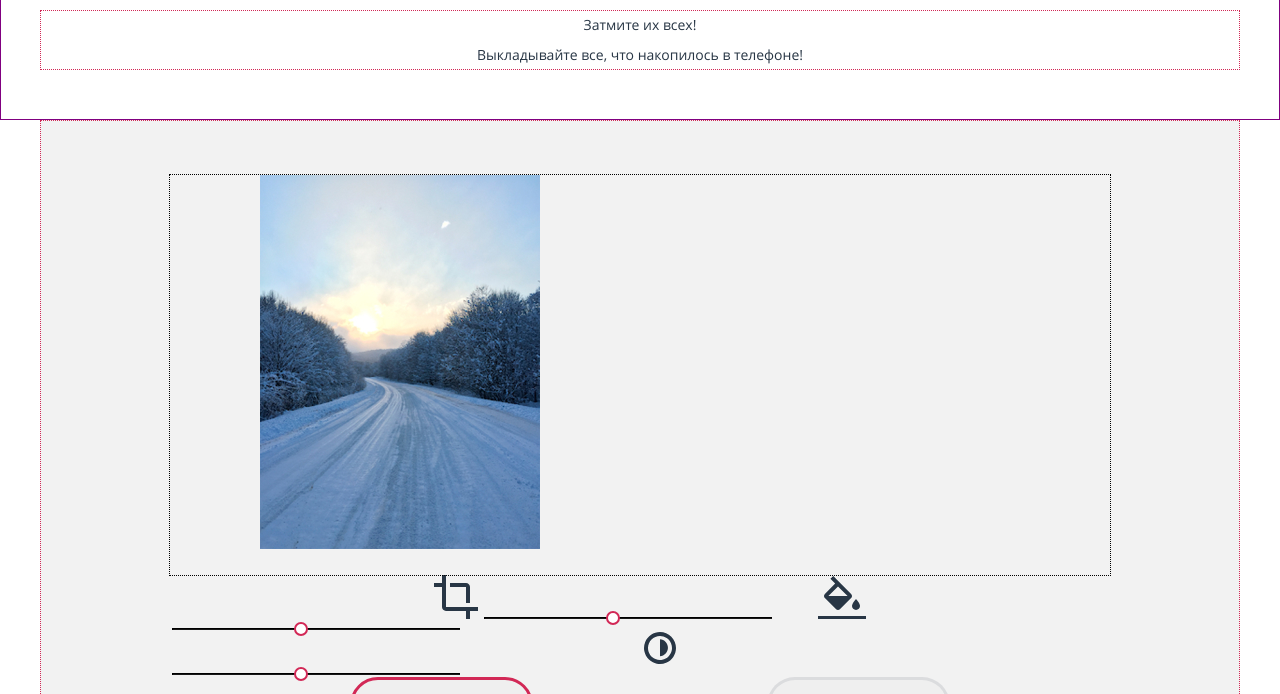
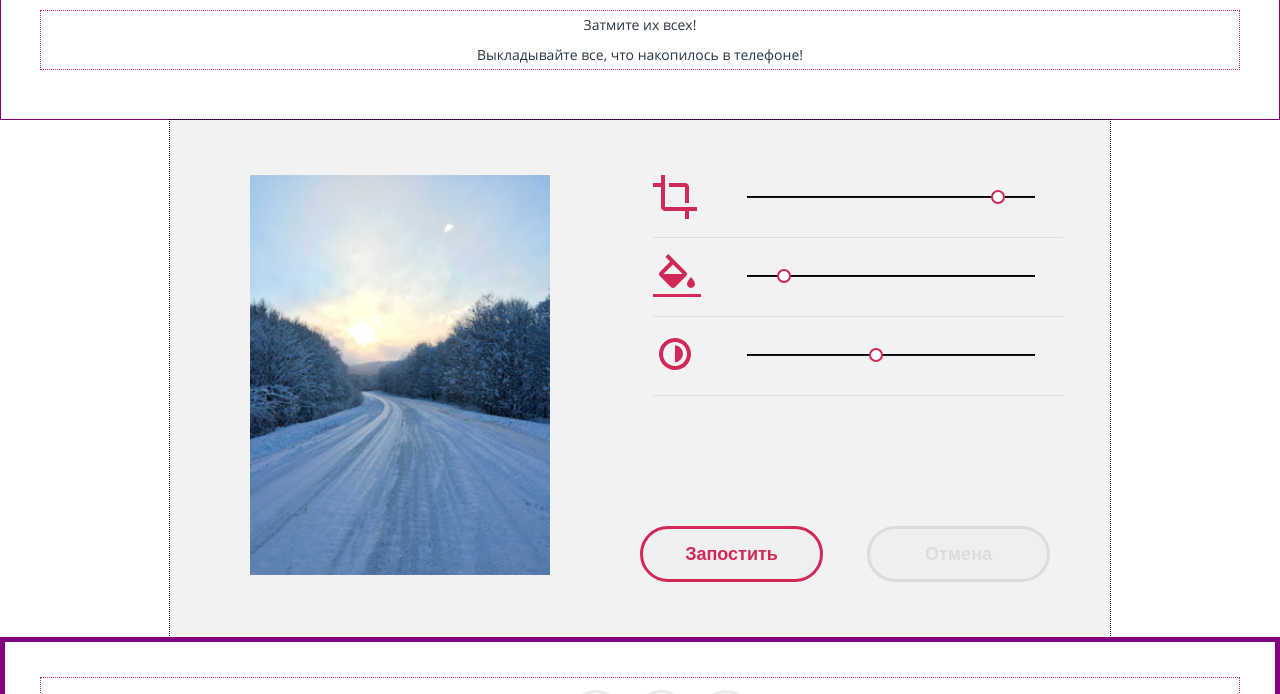
Before and after one commit to ks123kirill/1530953-pink-22, a website: page source/catalog.html in a window 1280 px wide. Shown: the part 2510-3204 px from the top of the page. Drawn offline with nearby package versions, Linux system fonts and the light colour scheme; files that its build step writes are made by us from their sources.

Commit message:
Декоративные элементы страницы каталога. part II

```diff
--- a/source/catalog.html
+++ b/source/catalog.html
@@ -194,38 +194,46 @@
         </div>
       </div>
 
-      <section class="catalog-add wrapper">
+      <section class="catalog-add">
         <div class="catalog-add__photo">
-          <a><img class="catalog-add__img" src="img/winter-road.jpg" width="280" height="374" alt="Зимняя дорога">
+          <a><!-- Здесь какой то другой тег должен быть -->
+            <img class="catalog-add__img" src="img/winter-road.jpg" width="280" height="374" alt="Зимняя дорога">
           </a>
         </div>
 
         <form class="catalog-add__range range" action="https://echo.htmlacademy.ru" method="post">
-          <label class="range__label range__label--crop" for="range-crop">
-            <svg class="range__img range__img--active" width="44" height="44" viewBox="0 0 44 44" fill="none" xmlns="http://www.w3.org/2000/svg">
+
+          <p class="range__label range__label--crop" for="range-crop">
+            <button class="button range__label-button" type="button">
+              <svg class="range__img range__img--crop range__img--active" width="44" height="44" viewBox="0 0 44 44" fill="none" xmlns="http://www.w3.org/2000/svg">
                 <path d="M32 28H36V12C36 10.9391 35.5786 9.92172 34.8284 9.17157C34.0783 8.42143 33.0609 8 32 8H16V12H32V28ZM12 32V0H8V8H0V12H8V32C8 33.0609 8.42143 34.0783 9.17157 34.8284C9.92172 35.5786 10.9391 36 12 36H32V44H36V36H44V32H12Z" fill="#283645"/>
               </svg>
-            <input class="range__toggle range__toggle--crop" id="range-crop" type="range" name="range-toggle-size" min="1" max="10" step="1" value="5">
-          </label>
+            </button>
+            <input class="range__toggle range__toggle--crop" id="range-crop" type="range" name="range-toggle-size" min="10" max="100" step="1" value="90">
+          </p>
 
-          <label class="range__label range__label--fill" for="range-fill">
-            <svg width="48" height="43" viewBox="0 0 48 43" fill="none" xmlns="http://www.w3.org/2000/svg">
+          <p class="range__label range__label--fill" for="range-fill">
+            <button class="button range__label-button" type="button">
+              <svg class="range__img range__img--fill" width="48" height="43" viewBox="0 0 48 43" fill="none" xmlns="http://www.w3.org/2000/svg">
                 <path d="M33.12 17.88L15.24 0L12.41 2.83L17.17 7.59L6.88 17.88C6.3182 18.4425 6.00264 19.205 6.00264 20C6.00264 20.795 6.3182 21.5575 6.88 22.12L17.88 33.12C18.4425 33.6818 19.205 33.9974 20 33.9974C20.795 33.9974 21.5575 33.6818 22.12 33.12L33.12 22.12C33.6818 21.5575 33.9974 20.795 33.9974 20C33.9974 19.205 33.6818 18.4425 33.12 17.88ZM10.41 20L20 10.42L29.59 20H10.41ZM38 23C38 23 34 27.33 34 30C34 31.0609 34.4214 32.0783 35.1716 32.8284C35.9217 33.5786 36.9391 34 38 34C39.0609 34 40.0783 33.5786 40.8284 32.8284C41.5786 32.0783 42 31.0609 42 30C42 27.33 38 23 38 23Z" fill="#283645"/>
                 <path d="M48 40H0V43H48V40Z" fill="#283645"/>
               </svg>
-            <input class="range__toggle range__toggle--fill" type="range" name="range-fill" min="1" max="10" step="1" value="5">
-          </label>
+            </button>
+            <input class="range__toggle range__toggle--fill" type="range" name="range-fill" min="10" max="100" step="1" value="20">
+          </p>
 
-          <label class="range__label range__label--contrast" for="range-contrast">
-            <svg width="32" height="32" viewBox="0 0 32 32" fill="none" xmlns="http://www.w3.org/2000/svg">
+          <p class="range__label range__label--contrast" for="range-contrast">
+            <button class="button range__label-button" type="button">
+              <svg class="range__img range__img--contrast" width="32" height="32" viewBox="0 0 32 32" fill="none" xmlns="http://www.w3.org/2000/svg">
                 <path d="M16 4C18.3734 4 20.6935 4.70379 22.6669 6.02236C24.6402 7.34094 26.1783 9.21509 27.0866 11.4078C27.9948 13.6005 28.2325 16.0133 27.7694 18.3411C27.3064 20.6689 26.1635 22.8071 24.4853 24.4853C22.8071 26.1635 20.6689 27.3064 18.3411 27.7694C16.0133 28.2324 13.6005 27.9948 11.4078 27.0866C9.21509 26.1783 7.34095 24.6402 6.02237 22.6668C4.70379 20.6935 4.00001 18.3734 4.00001 16C4.00001 12.8174 5.26429 9.76515 7.51473 7.51472C9.76516 5.26428 12.8174 4 16 4ZM16 0C12.8355 0 9.74207 0.938384 7.11088 2.69649C4.4797 4.45459 2.42894 6.95345 1.21793 9.87706C0.0069325 12.8007 -0.309921 16.0177 0.307443 19.1214C0.924806 22.2251 2.44866 25.0761 4.6863 27.3137C6.92394 29.5513 9.77487 31.0752 12.8786 31.6926C15.9823 32.3099 19.1993 31.9931 22.1229 30.7821C25.0466 29.5711 27.5454 27.5203 29.3035 24.8891C31.0616 22.2579 32 19.1645 32 16C32 11.7565 30.3143 7.68687 27.3137 4.68629C24.3131 1.68571 20.2435 0 16 0Z" fill="#283645"/>
                 <path d="M16 24.29C18.1536 24.1422 20.1708 23.1824 21.644 21.6046C23.1172 20.0268 23.9366 17.9486 23.9366 15.79C23.9366 13.6314 23.1172 11.5532 21.644 9.97538C20.1708 8.39759 18.1536 7.43782 16 7.29" fill="#283645"/>
               </svg>
-            <input class="range__toggle range__toggle--contrast" type="range" name="range-contrast" min="1" max="10" step="1" value="5">
-          </label>
+            </button>
+            <input class="range__toggle range__toggle--contrast" type="range" name="range-contrast" min="10" max="100" step="1" value="50">
+          </p>
 
-          <button class="button catalog-add__button catalog-add__button--post" type="submit">Запостить</button>
-          <button class="button catalog-add__button catalog-add__button--canсel" type="button">Отмена</button>
+          <button class="button range__add-button range__add-button--post" type="submit">Запостить</button>
+          <button class="button range__add-button range__add-button--repeal" type="button">Отмена</button>
         </form>
       </section>
     </main>
--- a/source/less/blocks/button.less
+++ b/source/less/blocks/button.less
@@ -3,6 +3,7 @@
   border-radius: 3px;
   border: none;
   box-sizing: border-box;
+  padding: 0;
 }
 
 // .button--hamburger {
--- a/source/less/blocks/catalog-add.less
+++ b/source/less/blocks/catalog-add.less
@@ -1,123 +1,53 @@
 .catalog-add {
   background-color: var(--basic-grey);
+  padding-bottom: 40px;
+}
+
+.catalog-add__photo {
+  margin-bottom: 40px;
 }
 
 .catalog-add__img {
   width: 280px;
   height: 374px;
   object-fit: contain;
-  margin: 0 0 40px 0;
+  margin: 0;
   background-color: var(--basic-blue-dark);
-}
-
-.catalog-add__button {
-  width: 280px;
-  height: 56px;
-  font-weight: bold;
-  font-size: 18px;
-  line-height: 15px;
-  text-align: center;
-  border: 3px solid;
-  box-sizing: border-box;
-  border-radius: 30px;
-  padding: 16px;
-  margin-bottom: 12px;
-
-  &--post {
-    color: var(--basic-red);
-    border-color: var(--basic-red);
-
-    &:hover,
-    &:focus {
-      color: var(--basic-white);
-      background-color: var(--basic-red);
-    }
-
-    &:active {
-      color: var(--special-white-opacity);
-    }
-  }
-
-  &--canсel {
-    color: var(--special-blue-light-opacity);
-    border-color: var(--special-blue-light-opacity);
-
-    &:hover,
-    &:focus {
-      color: var(--special-blue-opacity);
-      border-color: var(--special-blue-opacity);
-    }
-
-    &:active {
-      color: var(--special-white-opacity);
-      background-color: var(--special-blue-opacity);
-      border-color: transparent;
-    }
-  }
 }
 
 @media (min-width: @tablet-width) {
   .catalog-add {
-    padding-top: 55px;
-    padding-bottom: 55px;
-  }
-
-  .catalog-add__photo {
-    width: 620px;
+    padding: 55px 20px;
     box-sizing: border-box;
     display: grid;
     grid-template-columns: repeat(2, 1fr);
-    grid-template-rows: repeat(4, 100px);
     grid-gap: 0 20px;
     margin: 0 auto;
     outline: 1px dotted black;
   }
 
-  .catalog-add__range {
-    height: 200px;
-    grid-column: ~"2/-1";
+  .catalog-add__photo {
+    height: min-content;
+    margin-bottom: 0;
   }
 
-  .catalog-add__button {
-    &--post {
-      grid-column: ~"2/-1";
-      grid-row: ~"3/4";
-    }
+  .catalog-add__img {
+    width: 300px;
+    height: 400px;
+    object-fit: contain;
+  }
 
-    &--canсel {
-      grid-column: ~"2/-1";
-      grid-row: ~"4/5";
-    }
+  .catalog-add__range {
+    grid-column: ~"2/-1";
   }
 }
 
 @media (min-width: @desktop-width) {
-  .catalog-add__photo {
+  .catalog-add {
     width: 940px;
     grid-template-columns: 300px 410px;
-    grid-template-rows: 200px 100px 100px;
     grid-gap: 0 90px;
-    padding: 0 60px 0 80px;
-    margin: 0;
-  }
-
-  .catalog-add__range {
-    height: 200px;
-    grid-column: ~"2/-1";
-  }
-
-  .catalog-add__button {
-    width: 183px;
-
-    &--post {
-      grid-column: ~"2/-1";
-      grid-row: ~"3/-1";
-    }
-
-    &--canсel {
-      grid-column: ~"2/-1";
-      grid-row: ~"3/-1";
-      margin-left: 230px;
-    }
+    padding-left: 80px;
+    padding-right: 60px;
   }
 }
--- a/source/less/blocks/range.less
+++ b/source/less/blocks/range.less
@@ -1,37 +1,61 @@
 .range {
+  max-width: 280px;
   box-sizing: border-box;
+  display: flex;
+  flex-wrap: wrap;
+  justify-content: center;
+  align-items: flex-start;
+  margin: 0 auto;
 }
 
-// .range {
-//   display: flex;
-//   flex-wrap: wrap;
-//   justify-content: center;
-//   align-items: flex-start;
-// }
+.range__label {
+  position: relative;
+  margin: 0 0 62px 0;
 
-// .range__label {
-//   &--crop {
-//     order: -3;
-//     margin-right: 35px;
-//   }
+  &--crop,
+  &--fill {
+    margin-right: 35px;
+  }
 
-//   &--fill {
-//     order: -2;
-//     margin-right: 35px;
-//   }
+  &--contrast {
+    margin-bottom: 117px;
+  }
+}
 
-//   &--contrast {
-//     order: -1;
-//   }
-// }
+.range__label::after {
+  position: absolute;
+  content: "";
+  width: 320px;
+  height: 1px;
+  background-color: var(--special-blue-light-opacity);
+  top: 123px;
+  left: -59px;
+}
 
-.range__label {
-  width: 100%;
-  border-bottom: 5px solid var(--basic-grey);
-  // padding-bottom: 20px;
-  padding: 20px 20px;
-  margin-bottom: 20px;
-  box-sizing: border-box;
+.range__label--fill::after,
+.range__label--contrast::after {
+  display: none;
+}
+
+.range__img {
+  & path {
+    fill-opacity: 0.3;
+  }
+
+  &--active path {
+    fill-opacity: initial;
+    fill: var(--basic-red);
+  }
+}
+
+.range__label-button {
+  width: 44px;
+  height: 44px;
+  background-color: transparent;
+
+  &:hover path {
+    fill-opacity: 0.5;
+  }
 }
 
 .range__toggle {
@@ -43,6 +67,12 @@
   cursor: pointer;
   box-sizing: border-box;
   box-shadow: inset 1px 2px 1px #000000;
+
+  &--crop {
+    position: absolute;
+    top: 80px;
+    left: -20px;
+  }
 
   &--fill,
   &--contrast {
@@ -68,6 +98,10 @@
   border-radius: 50%;
   background: #ffffff;
   cursor: pointer;
+
+  &:active {
+    background-color: var(--basic-red);
+  }
 }
 
 /* All the same stuff for Firefox */
@@ -78,19 +112,107 @@
   border-radius: 50%;
   background: #ffffff;
   cursor: pointer;
+
+  &:active {
+    background-color: var(--basic-red);
+  }
 }
 
-/* All the same stuff for IE */
-.range__toggle::-ms-thumb {
-  border: 2px solid var(--basic-red);
-  height: 14px;
-  width: 14px;
-  border-radius: 50%;
-  background: #ffffff;
-  cursor: pointer;
+.range__add-button {
+  width: 280px;
+  height: 56px;
+  font-weight: bold;
+  font-size: 18px;
+  line-height: 15px;
+  text-align: center;
+  border: 3px solid;
+  box-sizing: border-box;
+  border-radius: 30px;
+  padding: 16px;
+
+  &--post {
+    color: var(--basic-red);
+    border-color: var(--basic-red);
+    margin-bottom: 12px;
+
+    &:hover,
+    &:focus {
+      color: var(--basic-white);
+      background-color: var(--basic-red);
+    }
+
+    &:active {
+      color: var(--special-white-opacity);
+    }
+  }
+
+  &--repeal {
+    color: var(--special-blue-light-opacity);
+    border-color: var(--special-blue-light-opacity);
+
+    &:hover,
+    &:focus {
+      color: var(--special-blue-opacity);
+      border-color: var(--special-blue-opacity);
+    }
+
+    &:active {
+      color: var(--special-white-opacity);
+      background-color: var(--special-blue-opacity);
+      border-color: transparent;
+    }
+  }
 }
 
 @media (min-width: @tablet-width) {
+  .range {
+    max-width: initial;
+    flex-direction: column;
+    flex-wrap: nowrap;
+    justify-content: flex-start;
+    align-items: center;
+    margin: 0;
+  }
+
+  .range__label {
+    display: flex;
+    align-items: center;
+    margin: 0 0 35px 0;
+
+    &::after {
+      display: initial;
+      width: 275px;
+      top: 62px;
+      left: 15px;
+    }
+  }
+
+  .range__toggle--crop {
+    position: initial;
+  }
+
+  .range__img {
+    & path {//Временное решение для соответствия макету (до подключения JS)
+      fill-opacity: initial;
+      fill: var(--basic-red);
+    }
+
+    &--crop {
+      width: 22px;
+      height: 22px;
+    }
+
+    &--fill {
+      width: 24px;
+      height: 22px;
+    }
+
+    &--contrast {
+      width: 16px;
+      height: 16px;
+    }
+  }
+
   .range__toggle {
     width: 202px;
 
@@ -99,10 +221,48 @@
       display: block;
     }
   }
+
+  .range__add-button--post {
+    margin-top: 40px;
+  }
 }
 
 @media (min-width: @desktop-width) {
+  .range {
+    position: relative;
+  }
+
   .range__toggle {
     width: 288px;
   }
+
+  .range__img {
+    width: initial;
+    height: initial;
+  }
+
+  .range__label-button {
+    margin-right: 48px;
+  }
+
+  .range__label::after {
+    width: 410px;
+    left: 0;
+  }
+
+  .range__add-button {
+    width: 183px;
+
+    &--repeal {
+      position: absolute;
+      bottom: 0;
+      right: 0;
+    }
+
+    &--post {
+      align-self: flex-start;
+      margin-top: 114px;
+      margin-bottom: 0;
+    }
+  }
 }
```
Lines whose indentation alone changed are shown as unchanged.
